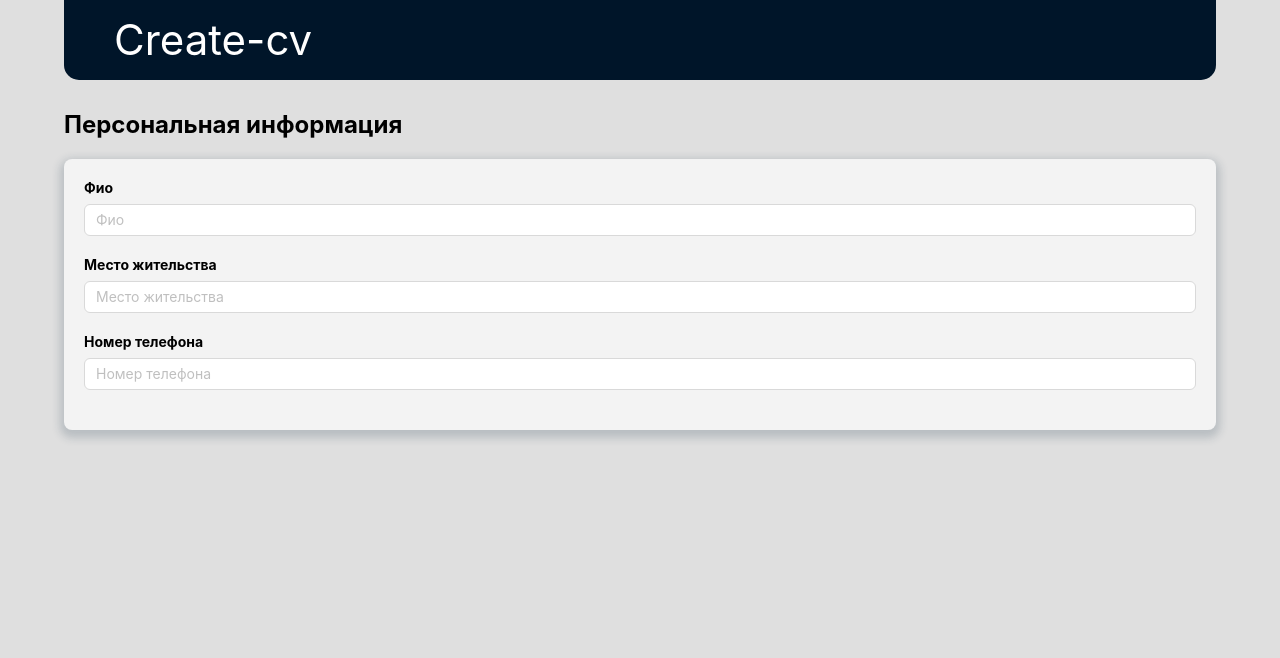
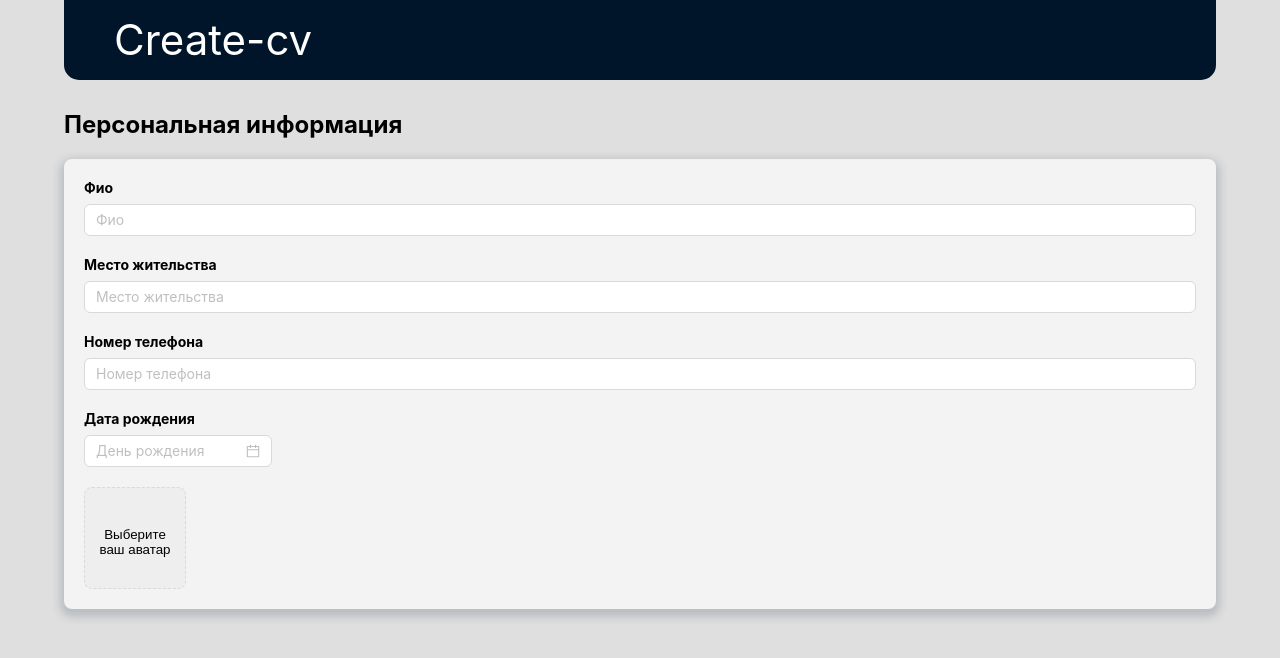
Before and after one commit to OlegPeunov/create-cv, a React (Create React App) app: page / in a window 1280 px wide. Shown: the top 658 px of the page. Built offline with nearby package versions, Linux system fonts and the light colour scheme.

Commit message:
Ava Upload

```diff
--- a/src/components/Blocks/BlockComponents/BlockStyles/Block.styled.tsx
+++ b/src/components/Blocks/BlockComponents/BlockStyles/Block.styled.tsx
@@ -1,5 +1,5 @@
 import styled from 'styled-components';
-import { AutoComplete } from 'antd';
+import { AutoComplete, DatePicker } from 'antd';
 
 export const BlockTitle = styled.h2`
   font-size: 24px;
@@ -26,3 +26,7 @@ export const StyledInput = styled(AutoComplete)`
   width: 100%;
   margin-bottom: 20px;
 `;
+
+export const StyledDatePicker = styled(DatePicker)`
+  margin-bottom: 20px;
+`;
--- a/src/components/Blocks/PersonalInfo/PersonalInfo.tsx
+++ b/src/components/Blocks/PersonalInfo/PersonalInfo.tsx
@@ -1,6 +1,50 @@
 import * as S from '../BlockComponents/BlockStyles/Block.styled';
+import { message, Upload } from 'antd';
+
+import { useState } from 'react';
+import type { GetProp, UploadProps } from 'antd';
+
+type FileType = Parameters<GetProp<UploadProps, 'beforeUpload'>>[0];
+
+const getBase64 = (img: FileType, callback: (url: string) => void) => {
+  const reader = new FileReader();
+  reader.addEventListener('load', () => callback(reader.result as string));
+  reader.readAsDataURL(img);
+};
+
+const beforeUpload = (file: FileType) => {
+  const isJpgOrPng = file.type === 'image/jpeg' || file.type === 'image/png';
+  if (!isJpgOrPng) {
+    message.error('You can only upload JPG/PNG file!');
+  }
+  const isLt2M = file.size / 1024 / 1024 < 2;
+  if (!isLt2M) {
+    message.error('Image must smaller than 2MB!');
+  }
+  return isJpgOrPng && isLt2M;
+};
 
 function FormPersonalInfo() {
+  const [imageUrl, setImageUrl] = useState<string>();
+
+  const handleChange: UploadProps['onChange'] = info => {
+    if (info.file.status === 'uploading') {
+      return;
+    }
+    if (info.file.status === 'done') {
+      // Get this url from response in real world.
+      getBase64(info.file.originFileObj as FileType, url => {
+        setImageUrl(url);
+      });
+    }
+  };
+
+  const uploadButton = (
+    <button style={{ border: 0, background: 'none' }} type="button">
+      <div style={{ marginTop: 8 }}>Выберите ваш аватар</div>
+    </button>
+  );
+
   return (
     <>
       <S.BlockTitle>Персональная информация</S.BlockTitle>
@@ -11,6 +55,23 @@ function FormPersonalInfo() {
         <S.StyledInput placeholder="Место жительства" />
         <S.EntryTitle>Номер телефона</S.EntryTitle>
         <S.StyledInput placeholder="Номер телефона" />
+        <S.EntryTitle>Дата рождения</S.EntryTitle>
+        <S.StyledDatePicker placeholder="День рождения" />
+        <Upload
+          name="avatar"
+          listType="picture-card"
+          className="avatar-uploader"
+          showUploadList={false}
+          action="https://660d2bd96ddfa2943b33731c.mockapi.io/api/upload"
+          beforeUpload={beforeUpload}
+          onChange={handleChange}
+        >
+          {imageUrl ? (
+            <img src={imageUrl} alt="avatar" style={{ width: '100%' }} />
+          ) : (
+            uploadButton
+          )}
+        </Upload>
       </S.Block>
     </>
   );
```
